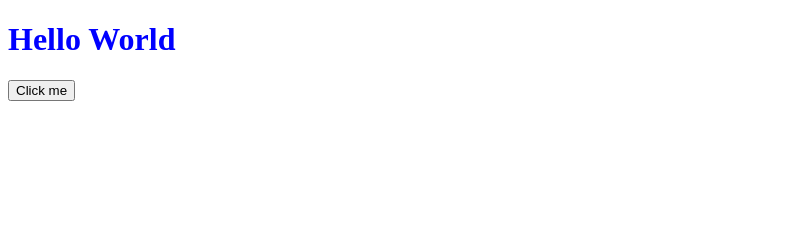
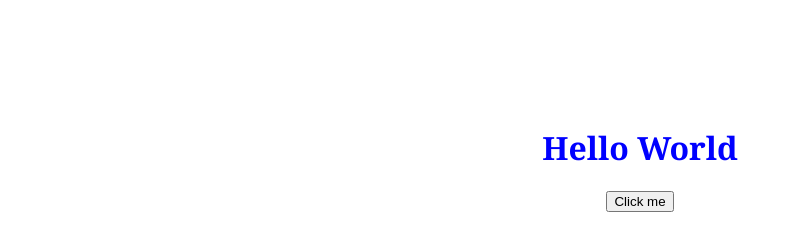
Before and after one commit to amyrman/edu-html-intro, a plain HTML site: page uppgift-3/index.html in a window 1280 px wide. Shown: the whole page, without its empty margins (0-793 px from the left). Drawn offline with Linux system fonts and the light colour scheme.

Commit message:
uppgift 3 layout: centrering

```diff
--- a/uppgift-3/index.html
+++ b/uppgift-3/index.html
@@ -7,12 +7,12 @@
     <link rel="stylesheet" href="style.css" />
   </head>
   <body>
-
+  <div class="container">
     <h1 id="singleTxt">Hello World</h1>
 
     <button type="button" id="singleBtn">Click me</button>
 
     <script src="script.js"></script>
-
+  </div>
   </body>
 </html>
--- a/uppgift-3/style.css
+++ b/uppgift-3/style.css
@@ -1,4 +1,15 @@
 /* Ändra h1:s färg till blå */
+/* Tillägg: Centrera horisontellt, flytta ner från toppen på sidan, ändra typsnitt */
+
 h1 {
   color: blue;
+  text-align: center;
+  font-family: "Georgia";
 }
+button  {
+  margin: 0 auto;
+  display: block;
+}
+.container  {
+  margin-top: 10%;
+}
```
